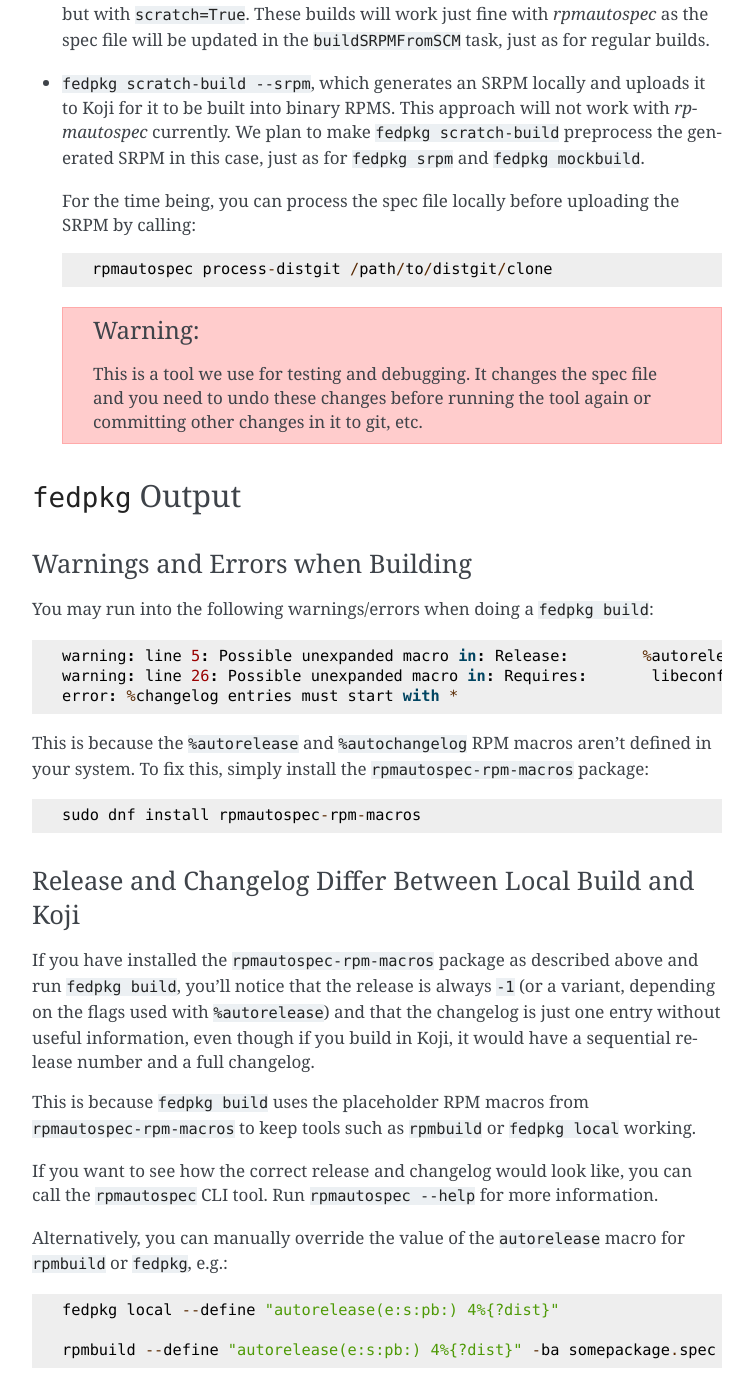
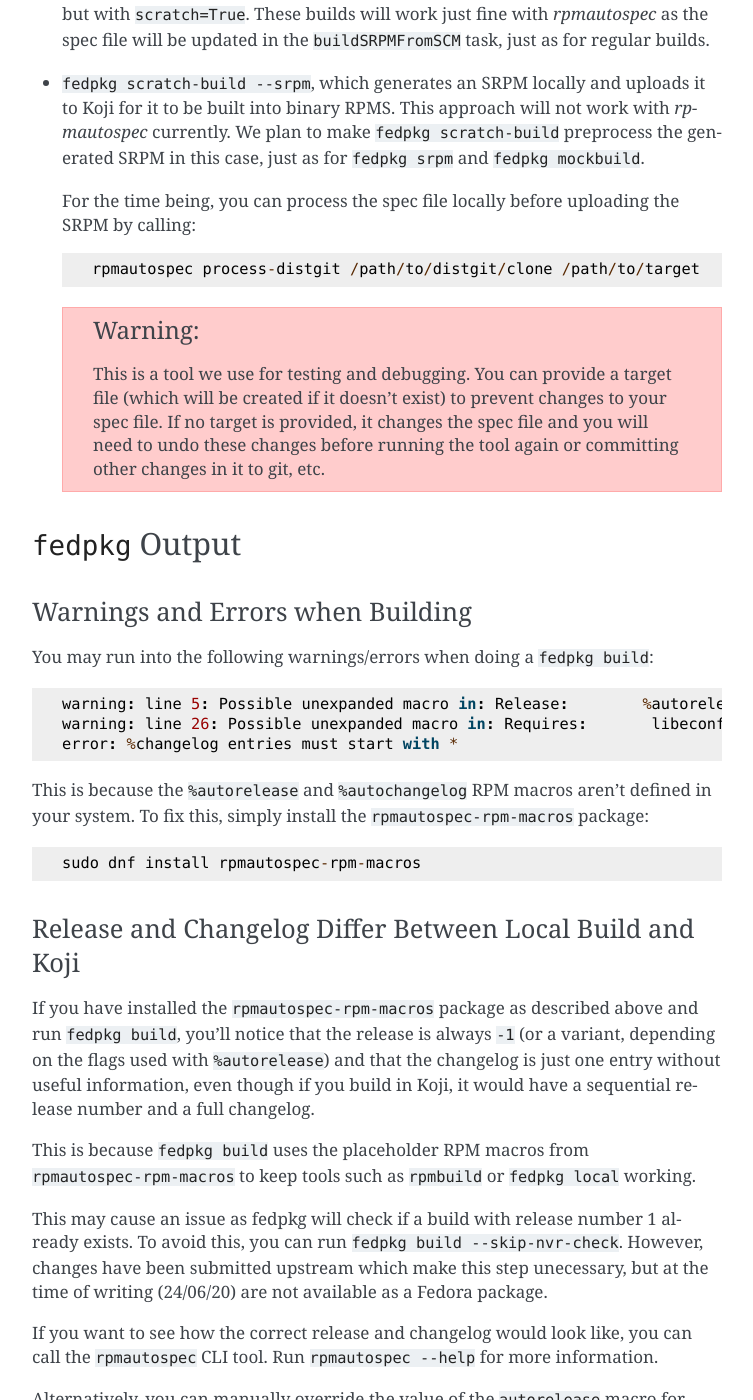
Before and after one commit to fedora-infra/rpmautospec, a Sphinx documentation site: the page built from doc/peculiarities.rst, in a window 1280 px wide and 1400 px high, scrolled down 538 px. Shown: the whole window, without its empty margins (373-1126 px from the left). Built offline with Sphinx 7.4.7, drawn with Linux system fonts in a browser that asks for light colours.

Commit message:
update documentation
Signed-off-by: Stephen Coady <scoady@redhat.com>

```diff
--- a/doc/peculiarities.rst
+++ b/doc/peculiarities.rst
@@ -41,12 +41,13 @@ In Fedora, there are two ways to do scratch builds today:
 
   ::
 
-      rpmautospec process-distgit /path/to/distgit/clone
+      rpmautospec process-distgit /path/to/distgit/clone /path/to/target
 
   .. warning::
-      This is a tool we use for testing and debugging. It changes the spec
-      file and you need to undo these changes before running the tool again or
-      committing other changes in it to git, etc.
+      This is a tool we use for testing and debugging. You can provide a target file (which will be
+      created if it doesn't exist) to prevent changes to your spec file. If no target is provided,
+      it changes the spec file and you will need to undo these changes before
+      running the tool again or committing other changes in it to git, etc.
 
 
 ``fedpkg`` Output
@@ -84,6 +85,11 @@ This is because ``fedpkg build`` uses the placeholder RPM macros from
 ``rpmautospec-rpm-macros`` to keep tools such as ``rpmbuild`` or ``fedpkg
 local`` working.
 
+This may cause an issue as fedpkg will check if a build with release number 1 already exists.
+To avoid this, you can run ``fedpkg build --skip-nvr-check``. However,
+changes have been submitted upstream which make this step unecessary, but at the
+time of writing (24/06/20) are not available as a Fedora package.
+
 If you want to see how the correct release and changelog would look like, you
 can call the ``rpmautospec`` CLI tool. Run ``rpmautospec --help`` for more
 information.
```
